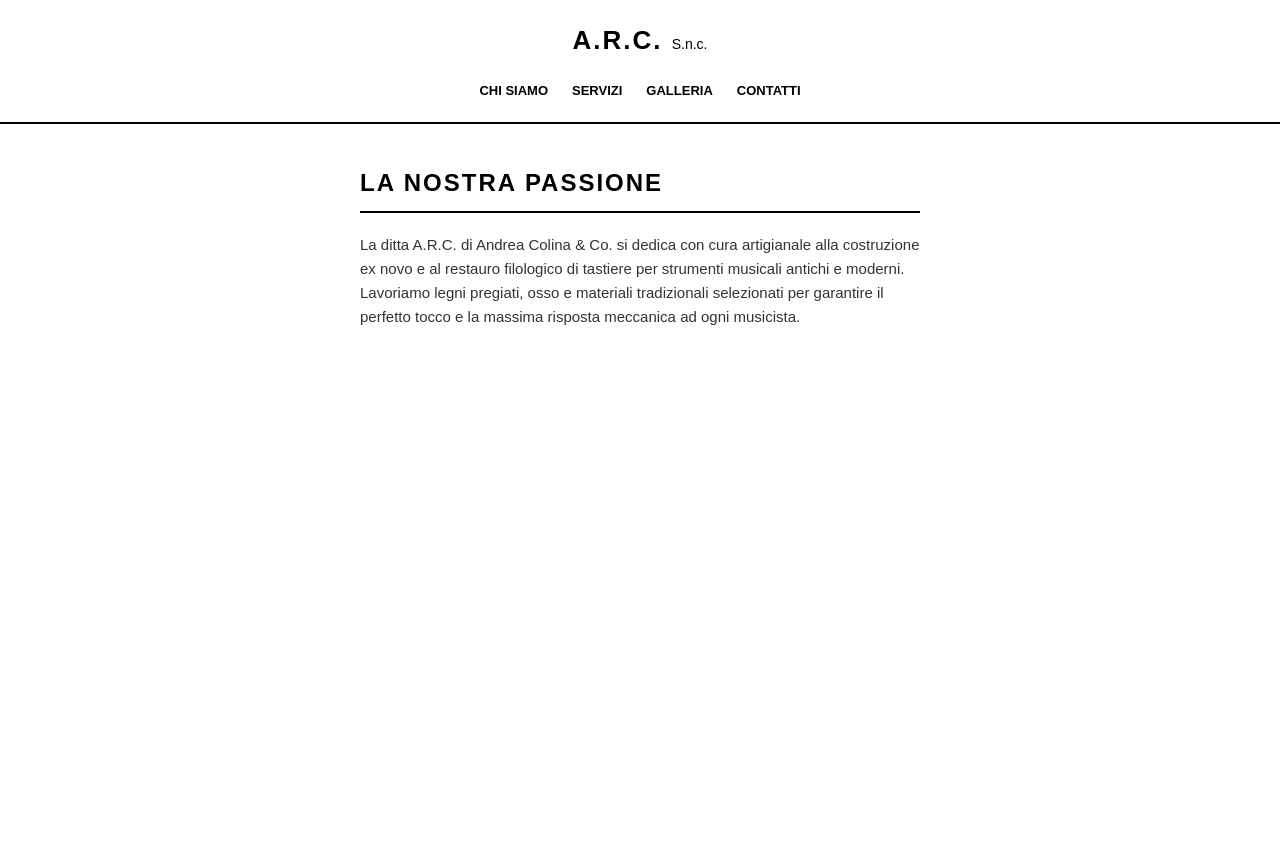
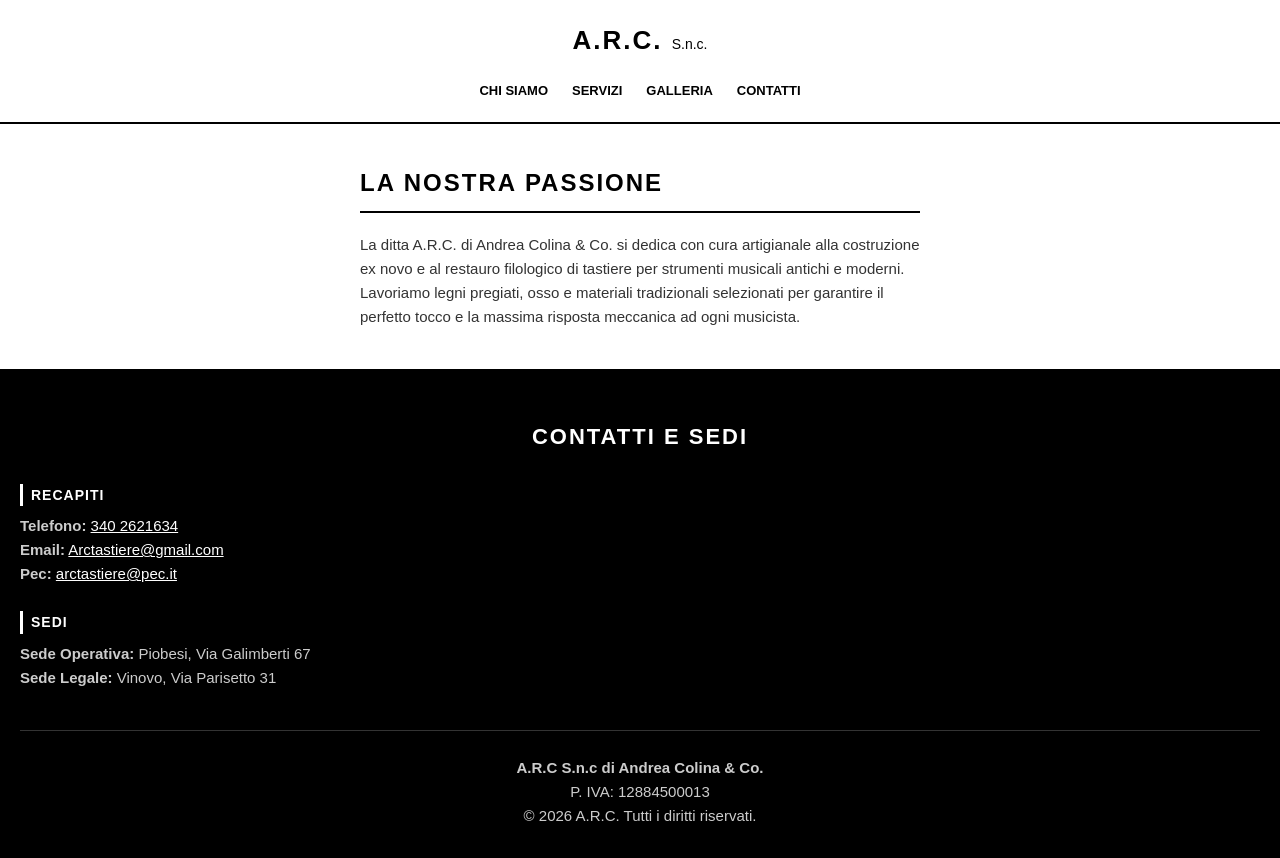
Before and after one commit to Arctastiere/arctastiere.github.io, a plain HTML site: page chi-siamo.html in a window 1280 px wide. Before the commit the page ends 800 px from the top, so only its background shows below. Drawn offline with Linux system fonts and the light colour scheme.

Commit message:
Update chi-siamo.html

```diff
--- a/chi-siamo.html
+++ b/chi-siamo.html
@@ -24,5 +24,27 @@
         <h2>La Nostra Passione</h2>
         <p>La ditta A.R.C. di Andrea Colina & Co. si dedica con cura artigianale alla costruzione ex novo e al restauro filologico di tastiere per strumenti musicali antichi e moderni. Lavoriamo legni pregiati, osso e materiali tradizionali selezionati per garantire il perfetto tocco e la massima risposta meccanica ad ogni musicista.</p>
     </section>
+
+    <footer id="contatti">
+        <h2>Contatti e Sedi</h2>
+        <div class="contatti-container">
+            <div class="info-blocco">
+                <h3>Recapiti</h3>
+                <p><strong>Telefono:</strong> <a href="tel:+393402621634">340 2621634</a></p>
+                <p><strong>Email:</strong> <a href="mailto:Arctastiere@gmail.com">Arctastiere@gmail.com</a></p>
+                <p><strong>Pec:</strong> <a href="mailto:arctastiere@pec.it">arctastiere@pec.it</a></p>
+            </div>
+            <div class="info-blocco">
+                <h3>Sedi</h3>
+                <p><strong>Sede Operativa:</strong> Piobesi, Via Galimberti 67</p>
+                <p><strong>Sede Legale:</strong> Vinovo, Via Parisetto 31</p>
+            </div>
+        </div>
+        <div class="dati-regolamentari">
+            <p><strong>A.R.C S.n.c di Andrea Colina & Co.</strong></p>
+            <p>P. IVA: 12884500013</p>
+            <p>&copy; 2026 A.R.C. Tutti i diritti riservati.</p>
+        </div>
+    </footer>
 </body>
 </html>
```
